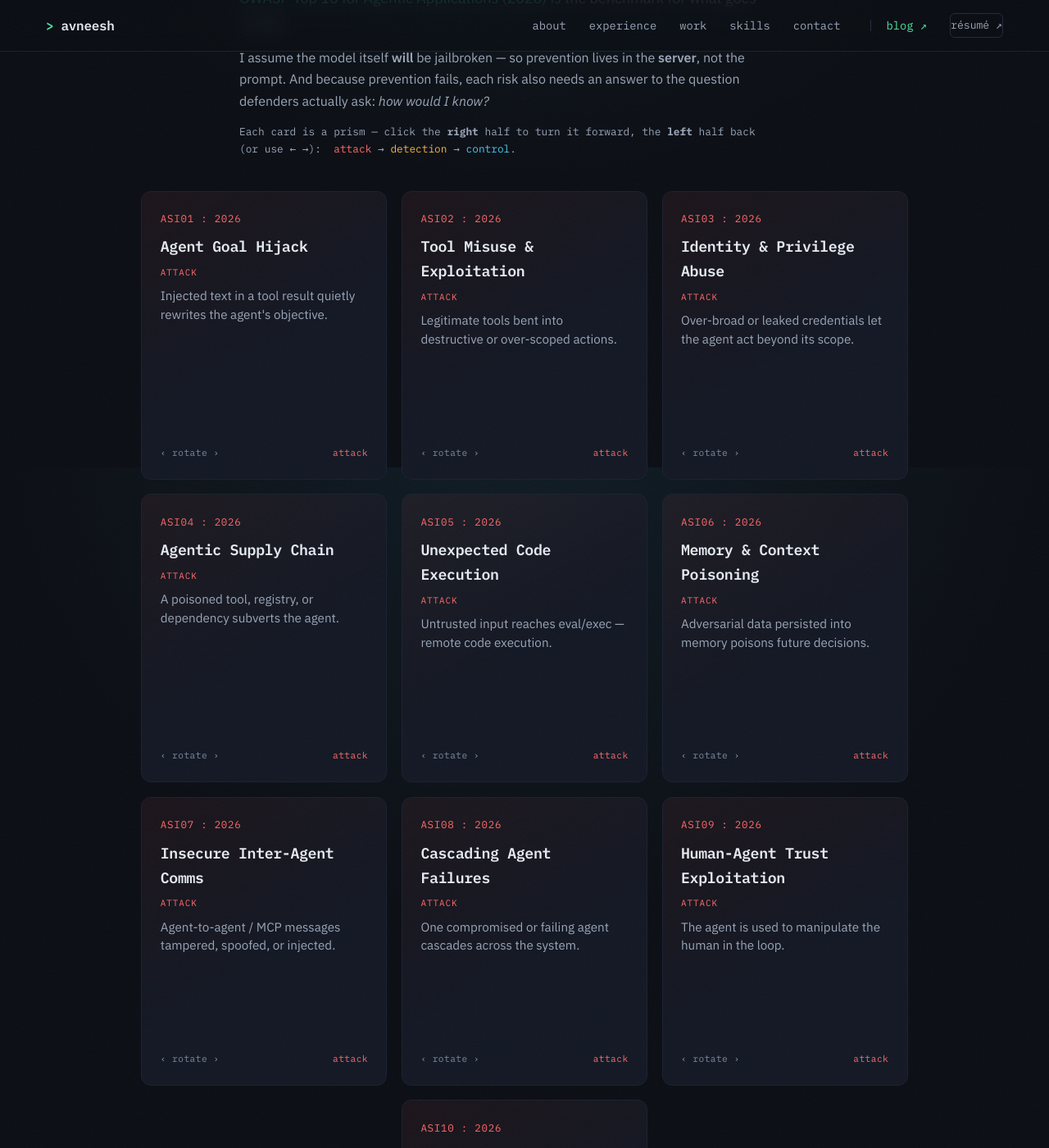
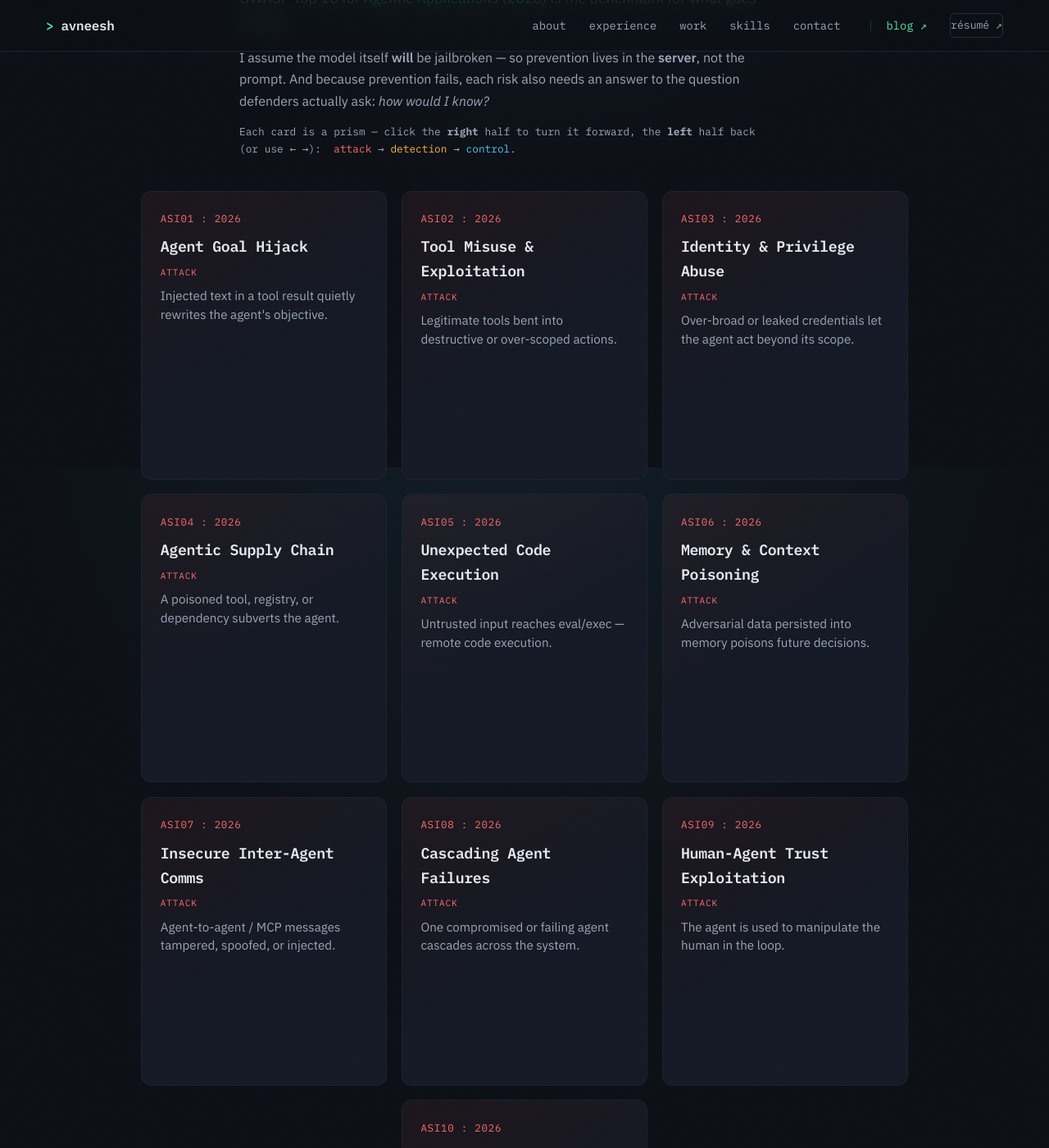
Before and after one commit to agileAlligator/Portfolio-Page, a Jekyll site: the page built from owasp-top-10.html, in a window 1280 px wide and 1400 px high, scrolled down 330 px. Shown: the whole window at 82% size. Built offline with Jekyll 4.4.1, drawn with Linux system fonts in a browser that asks for light colours; some of the changed text lies outside the part shown.

Commit message:
OWASP prism: constant title on all faces, drop the rotate footer
Each face now carries the same ASIxx:2026 code + risk name at the top, so
the title stays put while only the label/body change. Removed the
'‹ rotate ›' footer (the chevron affordance already signals rotation).

Co-Authored-By: Claude Opus 4.8 (1M context) <noreply@anthropic.com>

```diff
--- a/owasp-top-10.html
+++ b/owasp-top-10.html
@@ -24,242 +24,232 @@ extra_css: /assets/owasp.css
 
 <div class="asi-grid">
 
-	<button class="asi-card" type="button" data-rot="0" aria-label="ASI01 Agent Goal Hijack — click left or right (or arrow keys) to rotate through risk, control and detection">
+	<button class="asi-card" type="button" data-rot="0" aria-label="ASI01 Agent Goal Hijack — click left or right (or arrow keys) to rotate through attack, detection and control">
 		<span class="asi-prism">
 			<span class="asi-face face-risk">
 				<span class="asi-code">ASI01 : 2026</span>
 				<span class="asi-name">Agent Goal Hijack</span>
 				<span class="asi-label">Attack</span>
 				<span class="asi-attack">Injected text in a tool result quietly rewrites the agent's objective.</span>
-				<span class="asi-foot"><span>‹ rotate ›</span><span class="step">attack</span></span>
+			</span>
+			<span class="asi-face face-detect">
+				<span class="asi-code">ASI01 : 2026</span>
+				<span class="asi-name">Agent Goal Hijack</span>
+				<span class="asi-label">Detection · SOC</span>
+				<span class="asi-body">Flag tool-call chains whose target diverges from the session's stated task, and scan tool output for imperative/injection patterns before it can influence a call.</span>
 			</span>
 			<span class="asi-face face-control">
-				<span class="asi-code">ASI01</span>
-				<span class="asi-label lbl-control">Control · prevent</span>
+				<span class="asi-code">ASI01 : 2026</span>
+				<span class="asi-name">Agent Goal Hijack</span>
+				<span class="asi-label">Control · prevent</span>
 				<span class="asi-body">Tool output is structured and isolated from the system prompt, never read as instructions, and DLP-scanned. Content can't rewrite the goal.</span>
-				<span class="asi-foot"><span>‹ rotate ›</span><span class="step">control</span></span>
-			</span>
-			<span class="asi-face face-detect">
-				<span class="asi-code">ASI01</span>
-				<span class="asi-label">Detection · SOC</span>
-				<span class="asi-body">Flag tool-call chains whose target diverges from the session's stated task, and scan tool output for imperative/injection patterns before it can influence a call.</span>
-				<span class="asi-foot"><span>‹ rotate ›</span><span class="step">detection</span></span>
 			</span>
 		</span>
 	</button>
 
-	<button class="asi-card" type="button" data-rot="0" aria-label="ASI02 Tool Misuse and Exploitation — rotate through risk, control and detection">
+	<button class="asi-card" type="button" data-rot="0" aria-label="ASI02 Tool Misuse and Exploitation — click left or right (or arrow keys) to rotate through attack, detection and control">
 		<span class="asi-prism">
 			<span class="asi-face face-risk">
 				<span class="asi-code">ASI02 : 2026</span>
 				<span class="asi-name">Tool Misuse &amp; Exploitation</span>
 				<span class="asi-label">Attack</span>
 				<span class="asi-attack">Legitimate tools bent into destructive or over-scoped actions.</span>
-				<span class="asi-foot"><span>‹ rotate ›</span><span class="step">attack</span></span>
+			</span>
+			<span class="asi-face face-detect">
+				<span class="asi-code">ASI02 : 2026</span>
+				<span class="asi-name">Tool Misuse &amp; Exploitation</span>
+				<span class="asi-label">Detection · SOC</span>
+				<span class="asi-body">Alert on exfil-shaped sequences — a read-heavy query immediately followed by an external send — and on any user crossing N× their tool-call baseline.</span>
 			</span>
 			<span class="asi-face face-control">
-				<span class="asi-code">ASI02</span>
-				<span class="asi-label lbl-control">Control · prevent</span>
+				<span class="asi-code">ASI02 : 2026</span>
+				<span class="asi-name">Tool Misuse &amp; Exploitation</span>
+				<span class="asi-label">Control · prevent</span>
 				<span class="asi-body">Runtime endpoint allowlist (least privilege), per-argument validation, and per-tool rate limits. Non-approved calls are rejected in code.</span>
-				<span class="asi-foot"><span>‹ rotate ›</span><span class="step">control</span></span>
-			</span>
-			<span class="asi-face face-detect">
-				<span class="asi-code">ASI02</span>
-				<span class="asi-label">Detection · SOC</span>
-				<span class="asi-body">Alert on exfil-shaped sequences — a read-heavy query immediately followed by an external send — and on any user crossing N× their tool-call baseline.</span>
-				<span class="asi-foot"><span>‹ rotate ›</span><span class="step">detection</span></span>
 			</span>
 		</span>
 	</button>
 
-	<button class="asi-card" type="button" data-rot="0" aria-label="ASI03 Identity and Privilege Abuse — rotate through risk, control and detection">
+	<button class="asi-card" type="button" data-rot="0" aria-label="ASI03 Identity and Privilege Abuse — click left or right (or arrow keys) to rotate through attack, detection and control">
 		<span class="asi-prism">
 			<span class="asi-face face-risk">
 				<span class="asi-code">ASI03 : 2026</span>
 				<span class="asi-name">Identity &amp; Privilege Abuse</span>
 				<span class="asi-label">Attack</span>
 				<span class="asi-attack">Over-broad or leaked credentials let the agent act beyond its scope.</span>
-				<span class="asi-foot"><span>‹ rotate ›</span><span class="step">attack</span></span>
+			</span>
+			<span class="asi-face face-detect">
+				<span class="asi-code">ASI03 : 2026</span>
+				<span class="asi-name">Identity &amp; Privilege Abuse</span>
+				<span class="asi-label">Detection · SOC</span>
+				<span class="asi-body">Alert when a token is used for endpoints or scopes outside its grant, or when one identity suddenly reaches resources it never touches.</span>
 			</span>
 			<span class="asi-face face-control">
-				<span class="asi-code">ASI03</span>
-				<span class="asi-label lbl-control">Control · prevent</span>
+				<span class="asi-code">ASI03 : 2026</span>
+				<span class="asi-name">Identity &amp; Privilege Abuse</span>
+				<span class="asi-label">Control · prevent</span>
 				<span class="asi-body">OAuth 2.1 + PKCE, JWT verified on every call (iss/aud/exp/sub), least-privilege scopes, and a separate token per downstream — no ambient authority.</span>
-				<span class="asi-foot"><span>‹ rotate ›</span><span class="step">control</span></span>
-			</span>
-			<span class="asi-face face-detect">
-				<span class="asi-code">ASI03</span>
-				<span class="asi-label">Detection · SOC</span>
-				<span class="asi-body">Alert when a token is used for endpoints or scopes outside its grant, or when one identity suddenly reaches resources it never touches.</span>
-				<span class="asi-foot"><span>‹ rotate ›</span><span class="step">detection</span></span>
 			</span>
 		</span>
 	</button>
 
-	<button class="asi-card" type="button" data-rot="0" aria-label="ASI04 Agentic Supply Chain — rotate through risk, control and detection">
+	<button class="asi-card" type="button" data-rot="0" aria-label="ASI04 Agentic Supply Chain — click left or right (or arrow keys) to rotate through attack, detection and control">
 		<span class="asi-prism">
 			<span class="asi-face face-risk">
 				<span class="asi-code">ASI04 : 2026</span>
 				<span class="asi-name">Agentic Supply Chain</span>
 				<span class="asi-label">Attack</span>
 				<span class="asi-attack">A poisoned tool, registry, or dependency subverts the agent.</span>
-				<span class="asi-foot"><span>‹ rotate ›</span><span class="step">attack</span></span>
+			</span>
+			<span class="asi-face face-detect">
+				<span class="asi-code">ASI04 : 2026</span>
+				<span class="asi-name">Agentic Supply Chain</span>
+				<span class="asi-label">Detection · SOC</span>
+				<span class="asi-body">Alert when a tool descriptor's hash changes after approval, when an unrecognized MCP server registers, or on dependency-lockfile drift.</span>
 			</span>
 			<span class="asi-face face-control">
-				<span class="asi-code">ASI04</span>
-				<span class="asi-label lbl-control">Control · prevent</span>
+				<span class="asi-code">ASI04 : 2026</span>
+				<span class="asi-name">Agentic Supply Chain</span>
+				<span class="asi-label">Control · prevent</span>
 				<span class="asi-body">Pinned, verified dependencies; vetted MCP servers and tool descriptors; secret scanning in CI; no silent tool installation.</span>
-				<span class="asi-foot"><span>‹ rotate ›</span><span class="step">control</span></span>
-			</span>
-			<span class="asi-face face-detect">
-				<span class="asi-code">ASI04</span>
-				<span class="asi-label">Detection · SOC</span>
-				<span class="asi-body">Alert when a tool descriptor's hash changes after approval, when an unrecognized MCP server registers, or on dependency-lockfile drift.</span>
-				<span class="asi-foot"><span>‹ rotate ›</span><span class="step">detection</span></span>
 			</span>
 		</span>
 	</button>
 
-	<button class="asi-card" type="button" data-rot="0" aria-label="ASI05 Unexpected Code Execution — rotate through risk, control and detection">
+	<button class="asi-card" type="button" data-rot="0" aria-label="ASI05 Unexpected Code Execution — click left or right (or arrow keys) to rotate through attack, detection and control">
 		<span class="asi-prism">
 			<span class="asi-face face-risk">
 				<span class="asi-code">ASI05 : 2026</span>
 				<span class="asi-name">Unexpected Code Execution</span>
 				<span class="asi-label">Attack</span>
 				<span class="asi-attack">Untrusted input reaches eval/exec — remote code execution.</span>
-				<span class="asi-foot"><span>‹ rotate ›</span><span class="step">attack</span></span>
+			</span>
+			<span class="asi-face face-detect">
+				<span class="asi-code">ASI05 : 2026</span>
+				<span class="asi-name">Unexpected Code Execution</span>
+				<span class="asi-label">Detection · SOC</span>
+				<span class="asi-body">Alert when eval/exec paths fire, on unexpected child-process spawns from the MCP process, or when code-shaped input reaches an executor.</span>
 			</span>
 			<span class="asi-face face-control">
-				<span class="asi-code">ASI05</span>
-				<span class="asi-label lbl-control">Control · prevent</span>
+				<span class="asi-code">ASI05 : 2026</span>
+				<span class="asi-name">Unexpected Code Execution</span>
+				<span class="asi-label">Control · prevent</span>
 				<span class="asi-body">No eval/exec on model-influenced input; strict input schemas; sandboxed, capability-scoped execution — arbitrary-code tools are denied.</span>
-				<span class="asi-foot"><span>‹ rotate ›</span><span class="step">control</span></span>
-			</span>
-			<span class="asi-face face-detect">
-				<span class="asi-code">ASI05</span>
-				<span class="asi-label">Detection · SOC</span>
-				<span class="asi-body">Alert when eval/exec paths fire, on unexpected child-process spawns from the MCP process, or when code-shaped input reaches an executor.</span>
-				<span class="asi-foot"><span>‹ rotate ›</span><span class="step">detection</span></span>
 			</span>
 		</span>
 	</button>
 
-	<button class="asi-card" type="button" data-rot="0" aria-label="ASI06 Memory and Context Poisoning — rotate through risk, control and detection">
+	<button class="asi-card" type="button" data-rot="0" aria-label="ASI06 Memory and Context Poisoning — click left or right (or arrow keys) to rotate through attack, detection and control">
 		<span class="asi-prism">
 			<span class="asi-face face-risk">
 				<span class="asi-code">ASI06 : 2026</span>
 				<span class="asi-name">Memory &amp; Context Poisoning</span>
 				<span class="asi-label">Attack</span>
 				<span class="asi-attack">Adversarial data persisted into memory poisons future decisions.</span>
-				<span class="asi-foot"><span>‹ rotate ›</span><span class="step">attack</span></span>
+			</span>
+			<span class="asi-face face-detect">
+				<span class="asi-code">ASI06 : 2026</span>
+				<span class="asi-name">Memory &amp; Context Poisoning</span>
+				<span class="asi-label">Detection · SOC</span>
+				<span class="asi-body">Flag memory/RAG writes from low-trust sources, and retrieval of freshly-written context that then steers a sensitive action (provenance gaps).</span>
 			</span>
 			<span class="asi-face face-control">
-				<span class="asi-code">ASI06</span>
-				<span class="asi-label lbl-control">Control · prevent</span>
+				<span class="asi-code">ASI06 : 2026</span>
+				<span class="asi-name">Memory &amp; Context Poisoning</span>
+				<span class="asi-label">Control · prevent</span>
 				<span class="asi-body">Memory writes are untrusted input: validated and provenance-tracked on ingest, scoped per tenant/session, and sanitized before reuse.</span>
-				<span class="asi-foot"><span>‹ rotate ›</span><span class="step">control</span></span>
-			</span>
-			<span class="asi-face face-detect">
-				<span class="asi-code">ASI06</span>
-				<span class="asi-label">Detection · SOC</span>
-				<span class="asi-body">Flag memory/RAG writes from low-trust sources, and retrieval of freshly-written context that then steers a sensitive action (provenance gaps).</span>
-				<span class="asi-foot"><span>‹ rotate ›</span><span class="step">detection</span></span>
 			</span>
 		</span>
 	</button>
 
-	<button class="asi-card" type="button" data-rot="0" aria-label="ASI07 Insecure Inter-Agent Communication — rotate through risk, control and detection">
+	<button class="asi-card" type="button" data-rot="0" aria-label="ASI07 Insecure Inter-Agent Comms — click left or right (or arrow keys) to rotate through attack, detection and control">
 		<span class="asi-prism">
 			<span class="asi-face face-risk">
 				<span class="asi-code">ASI07 : 2026</span>
 				<span class="asi-name">Insecure Inter-Agent Comms</span>
 				<span class="asi-label">Attack</span>
 				<span class="asi-attack">Agent-to-agent / MCP messages tampered, spoofed, or injected.</span>
-				<span class="asi-foot"><span>‹ rotate ›</span><span class="step">attack</span></span>
+			</span>
+			<span class="asi-face face-detect">
+				<span class="asi-code">ASI07 : 2026</span>
+				<span class="asi-name">Insecure Inter-Agent Comms</span>
+				<span class="asi-label">Detection · SOC</span>
+				<span class="asi-body">Alert on failed-auth or unauthenticated peer messages, on messages failing schema/claims validation, and on sudden inter-agent volume spikes.</span>
 			</span>
 			<span class="asi-face face-control">
-				<span class="asi-code">ASI07</span>
-				<span class="asi-label lbl-control">Control · prevent</span>
+				<span class="asi-code">ASI07 : 2026</span>
+				<span class="asi-name">Insecure Inter-Agent Comms</span>
+				<span class="asi-label">Control · prevent</span>
 				<span class="asi-body">Authenticated, structured channels (mTLS / scoped tokens); every message validated; peer output treated as data, never commands.</span>
-				<span class="asi-foot"><span>‹ rotate ›</span><span class="step">control</span></span>
-			</span>
-			<span class="asi-face face-detect">
-				<span class="asi-code">ASI07</span>
-				<span class="asi-label">Detection · SOC</span>
-				<span class="asi-body">Alert on failed-auth or unauthenticated peer messages, on messages failing schema/claims validation, and on sudden inter-agent volume spikes.</span>
-				<span class="asi-foot"><span>‹ rotate ›</span><span class="step">detection</span></span>
 			</span>
 		</span>
 	</button>
 
-	<button class="asi-card" type="button" data-rot="0" aria-label="ASI08 Cascading Agent Failures — rotate through risk, control and detection">
+	<button class="asi-card" type="button" data-rot="0" aria-label="ASI08 Cascading Agent Failures — click left or right (or arrow keys) to rotate through attack, detection and control">
 		<span class="asi-prism">
 			<span class="asi-face face-risk">
 				<span class="asi-code">ASI08 : 2026</span>
 				<span class="asi-name">Cascading Agent Failures</span>
 				<span class="asi-label">Attack</span>
 				<span class="asi-attack">One compromised or failing agent cascades across the system.</span>
-				<span class="asi-foot"><span>‹ rotate ›</span><span class="step">attack</span></span>
+			</span>
+			<span class="asi-face face-detect">
+				<span class="asi-code">ASI08 : 2026</span>
+				<span class="asi-name">Cascading Agent Failures</span>
+				<span class="asi-label">Detection · SOC</span>
+				<span class="asi-body">Watch for error-rate propagation across agents, retry storms, and circuit-breaker trips correlated within a short window.</span>
 			</span>
 			<span class="asi-face face-control">
-				<span class="asi-code">ASI08</span>
-				<span class="asi-label lbl-control">Control · prevent</span>
+				<span class="asi-code">ASI08 : 2026</span>
+				<span class="asi-name">Cascading Agent Failures</span>
+				<span class="asi-label">Control · prevent</span>
 				<span class="asi-body">Blast-radius limits, circuit breakers, per-agent least privilege and rate limits, and a kill-switch backed by full audit.</span>
-				<span class="asi-foot"><span>‹ rotate ›</span><span class="step">control</span></span>
-			</span>
-			<span class="asi-face face-detect">
-				<span class="asi-code">ASI08</span>
-				<span class="asi-label">Detection · SOC</span>
-				<span class="asi-body">Watch for error-rate propagation across agents, retry storms, and circuit-breaker trips correlated within a short window.</span>
-				<span class="asi-foot"><span>‹ rotate ›</span><span class="step">detection</span></span>
 			</span>
 		</span>
 	</button>
 
-	<button class="asi-card" type="button" data-rot="0" aria-label="ASI09 Human-Agent Trust Exploitation — rotate through risk, control and detection">
+	<button class="asi-card" type="button" data-rot="0" aria-label="ASI09 Human-Agent Trust Exploitation — click left or right (or arrow keys) to rotate through attack, detection and control">
 		<span class="asi-prism">
 			<span class="asi-face face-risk">
 				<span class="asi-code">ASI09 : 2026</span>
 				<span class="asi-name">Human-Agent Trust Exploitation</span>
 				<span class="asi-label">Attack</span>
 				<span class="asi-attack">The agent is used to manipulate the human in the loop.</span>
-				<span class="asi-foot"><span>‹ rotate ›</span><span class="step">attack</span></span>
+			</span>
+			<span class="asi-face face-detect">
+				<span class="asi-code">ASI09 : 2026</span>
+				<span class="asi-name">Human-Agent Trust Exploitation</span>
+				<span class="asi-label">Detection · SOC</span>
+				<span class="asi-body">Flag high-impact actions approved with abnormally low latency (rubber-stamping) and outputs lacking provenance that precede an approval.</span>
 			</span>
 			<span class="asi-face face-control">
-				<span class="asi-code">ASI09</span>
-				<span class="asi-label lbl-control">Control · prevent</span>
+				<span class="asi-code">ASI09 : 2026</span>
+				<span class="asi-name">Human-Agent Trust Exploitation</span>
+				<span class="asi-label">Control · prevent</span>
 				<span class="asi-body">Provenance and citations on every output, human-approval gates on high-impact actions, and no unattended privileged operations.</span>
-				<span class="asi-foot"><span>‹ rotate ›</span><span class="step">control</span></span>
-			</span>
-			<span class="asi-face face-detect">
-				<span class="asi-code">ASI09</span>
-				<span class="asi-label">Detection · SOC</span>
-				<span class="asi-body">Flag high-impact actions approved with abnormally low latency (rubber-stamping) and outputs lacking provenance that precede an approval.</span>
-				<span class="asi-foot"><span>‹ rotate ›</span><span class="step">detection</span></span>
 			</span>
 		</span>
 	</button>
 
-	<button class="asi-card" type="button" data-rot="0" aria-label="ASI10 Rogue Agents — rotate through risk, control and detection">
+	<button class="asi-card" type="button" data-rot="0" aria-label="ASI10 Rogue Agents — click left or right (or arrow keys) to rotate through attack, detection and control">
 		<span class="asi-prism">
 			<span class="asi-face face-risk">
 				<span class="asi-code">ASI10 : 2026</span>
 				<span class="asi-name">Rogue Agents</span>
 				<span class="asi-label">Attack</span>
 				<span class="asi-attack">An agent operating outside policy, undetected.</span>
-				<span class="asi-foot"><span>‹ rotate ›</span><span class="step">attack</span></span>
+			</span>
+			<span class="asi-face face-detect">
+				<span class="asi-code">ASI10 : 2026</span>
+				<span class="asi-name">Rogue Agents</span>
+				<span class="asi-label">Detection · SOC</span>
+				<span class="asi-body">Alert on any action with no matching originating-prompt hash, activity outside authorized windows, or deviation from the agent's behavioral baseline.</span>
 			</span>
 			<span class="asi-face face-control">
-				<span class="asi-code">ASI10</span>
-				<span class="asi-label lbl-control">Control · prevent</span>
+				<span class="asi-code">ASI10 : 2026</span>
+				<span class="asi-name">Rogue Agents</span>
+				<span class="asi-label">Control · prevent</span>
 				<span class="asi-body">Every action audited and traceable to the prompt that caused it, anomaly monitoring and alerts, least privilege, and a kill-switch.</span>
-				<span class="asi-foot"><span>‹ rotate ›</span><span class="step">control</span></span>
-			</span>
-			<span class="asi-face face-detect">
-				<span class="asi-code">ASI10</span>
-				<span class="asi-label">Detection · SOC</span>
-				<span class="asi-body">Alert on any action with no matching originating-prompt hash, activity outside authorized windows, or deviation from the agent's behavioral baseline.</span>
-				<span class="asi-foot"><span>‹ rotate ›</span><span class="step">detection</span></span>
 			</span>
 		</span>
 	</button>
```
